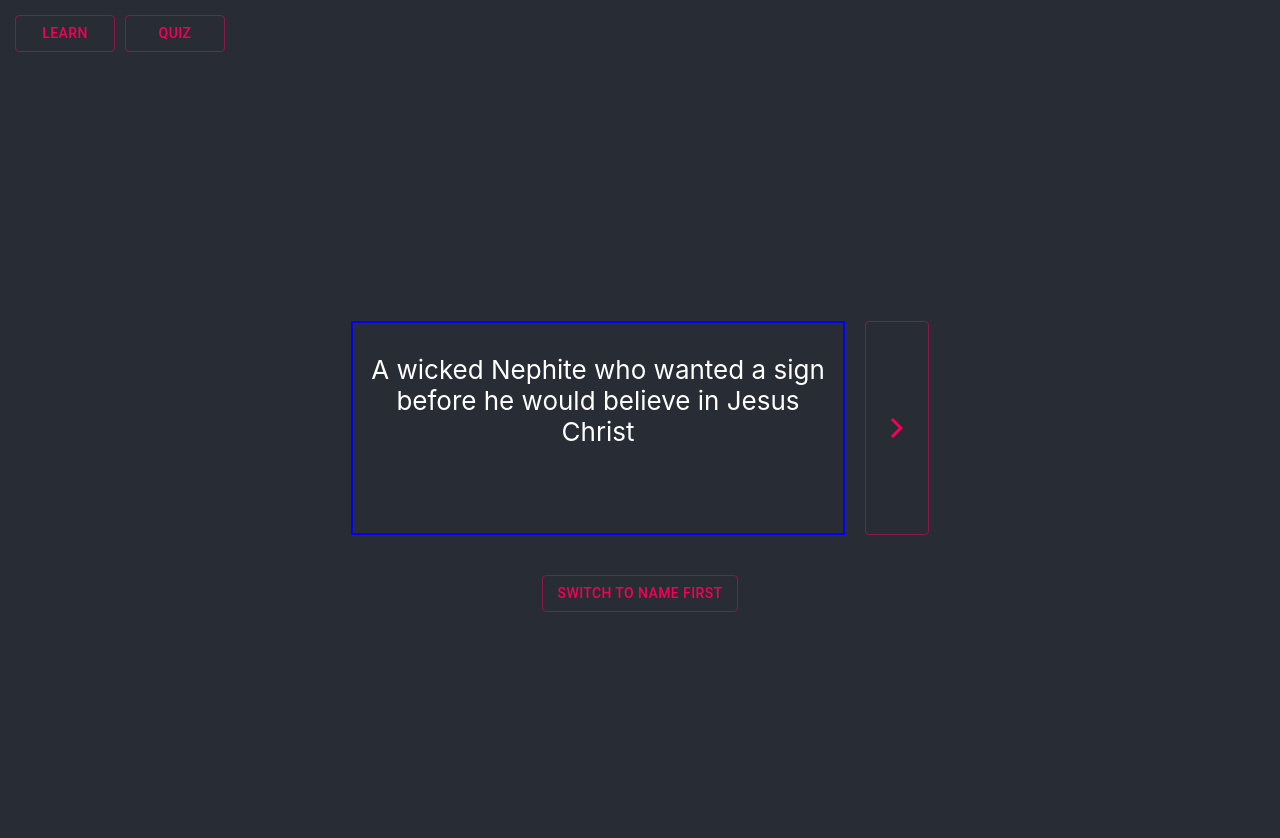
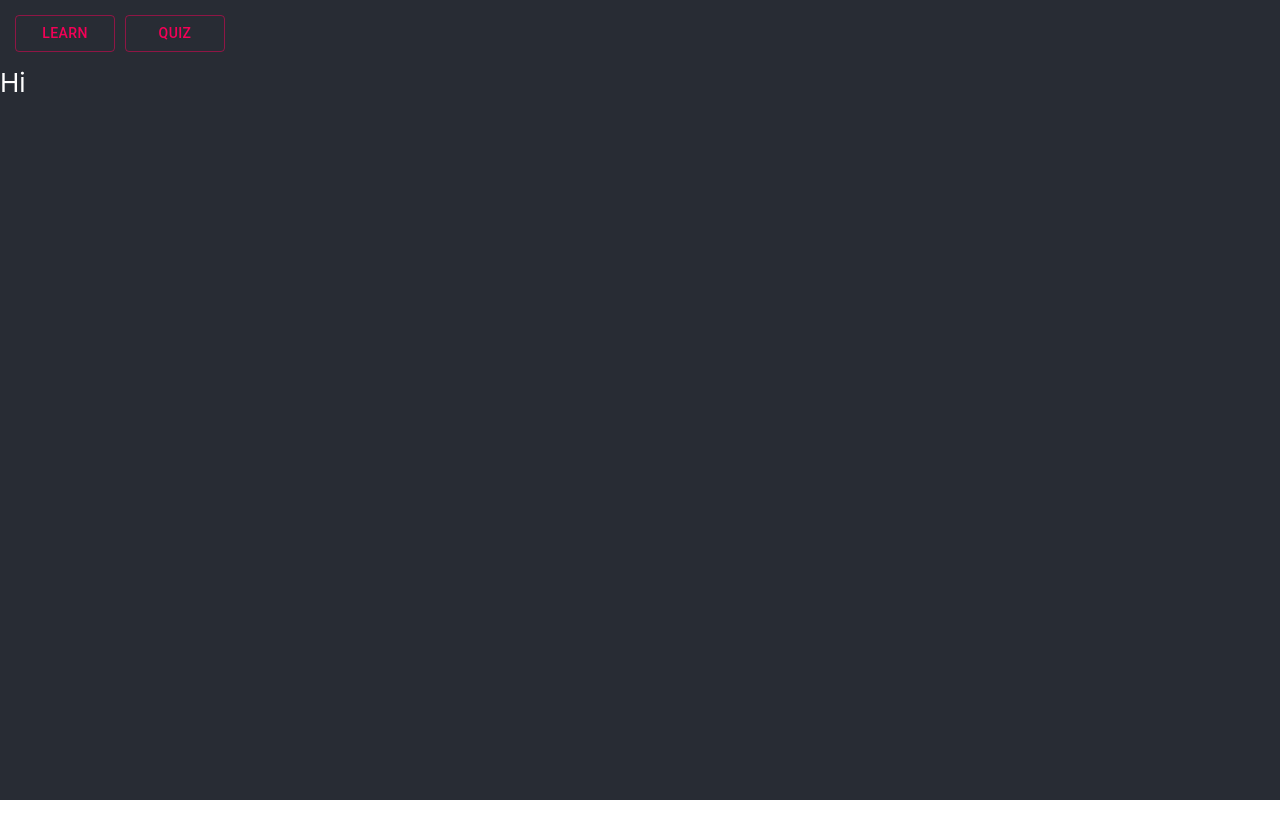
Before and after one commit to patrik-drean/book-of-mormon-people, a React (Create React App) app: page /learn in a window 1280 px wide. Shown: the top 838 px of the page. After the commit the page ends 800 px from the top, so only its background shows below. Built offline with nearby package versions, Linux system fonts and the light colour scheme.

Commit message:
add router to quiz and learn pages

```diff
--- a/package.json
+++ b/package.json
@@ -9,6 +9,7 @@
     "react-card-flip": "^0.8.1",
     "react-dom": "^16.9.0",
     "react-redux": "^7.1.1",
+    "react-router-dom": "^5.1.2",
     "react-scripts": "3.1.1",
     "redux": "^4.0.4",
     "redux-saga": "^1.0.5",
--- a/src/componets/App/App.js
+++ b/src/componets/App/App.js
@@ -1,9 +1,11 @@
 import React from "react";
 import { createStore, applyMiddleware } from "redux";
-import createSagaMiddleware from "redux-saga";
 import { Provider } from "react-redux";
+import { BrowserRouter as Router, Switch, Route } from "react-router-dom";
+
 import reducer from "../../reducers/reducers";
 import FlashCardsPage from "../FlashCardsPage/FlashCardsPage";
+import LearnPage from "../LearnPage/LearnPage";
 import Nav from "./Nav";
 
 const appStyle = {
@@ -11,7 +13,6 @@ const appStyle = {
   minHeight: "100vh",
   display: "flex",
   flexDirection: "column",
-  justifyContent: "center",
   fontSize: "calc(10px + 2vmin)",
   color: "white"
 };
@@ -21,10 +22,16 @@ const store = createStore(reducer);
 function App() {
   return (
     <Provider store={store}>
-      <div className="App" style={appStyle}>
-        <Nav></Nav>
-        <FlashCardsPage></FlashCardsPage>
-      </div>
+      <Router>
+        <div className="App" style={appStyle}>
+          <Nav></Nav>
+          <Switch key={Math.random()}>
+            <Route path="/quiz" component={FlashCardsPage}></Route>
+            <Route path="/learn" component={LearnPage}></Route>
+            <Route path="*" component={FlashCardsPage}></Route>
+          </Switch>
+        </div>
+      </Router>
     </Provider>
   );
 }
--- a/src/componets/App/Nav.js
+++ b/src/componets/App/Nav.js
@@ -1,5 +1,6 @@
 import React from "react";
-import { ButtonGroup, Button } from "@material-ui/core";
+import { Button } from "@material-ui/core";
+import { BrowserRouter as Router, Link } from "react-router-dom";
 
 const buttonGroupStyle = {
   margin: "10px"
@@ -15,10 +16,22 @@ class Nav extends React.Component {
   render() {
     return (
       <div style={buttonGroupStyle}>
-        <Button variant="outlined" color="secondary" style={buttonStyle}>
+        <Button
+          component={Link}
+          to="/learn"
+          variant="outlined"
+          color="secondary"
+          style={buttonStyle}
+        >
           Learn
         </Button>
-        <Button variant="outlined" color="secondary" style={buttonStyle}>
+        <Button
+          component={Link}
+          to="/quiz"
+          variant="outlined"
+          color="secondary"
+          style={buttonStyle}
+        >
           Quiz
         </Button>
       </div>
--- a/src/componets/FlashCardsPage/Card.js
+++ b/src/componets/FlashCardsPage/Card.js
@@ -54,9 +54,3 @@ class Card extends React.Component {
 }
 
 export default Card;
-
-// Next Arrow
-// Switch on space bar and arrow key
-// Better transition
-// Switch to quiz or practice
-// Switch name & description
--- a/src/componets/FlashCardsPage/FlashCardsPage.js
+++ b/src/componets/FlashCardsPage/FlashCardsPage.js
@@ -1,6 +1,5 @@
 import React from "react";
 import { connect } from "react-redux";
-import Button from "@material-ui/core/Button";
 import {
   changeCardPerson,
   changeCardSide,
@@ -33,8 +32,6 @@ const flexColumnStyle = {
 class FlashCardsPage extends React.Component {
   constructor(props) {
     super(props);
-
-    console.log(this.props.nameOrientation);
 
     const person = this.getRandomPerson();
     this.props.dispatch(changeCardPerson(person));
--- /dev/null
+++ b/src/componets/LearnPage/LearnPage.js
@@ -0,0 +1,14 @@
+import React from "react";
+import Nav from "../App/Nav";
+
+class LearnPage extends React.Component {
+  render() {
+    return (
+      <div>
+        <div>Hi</div>
+      </div>
+    );
+  }
+}
+
+export default LearnPage;
```
Also changed, not shown: 1 other file (tests, documents, lock files or other folders).
